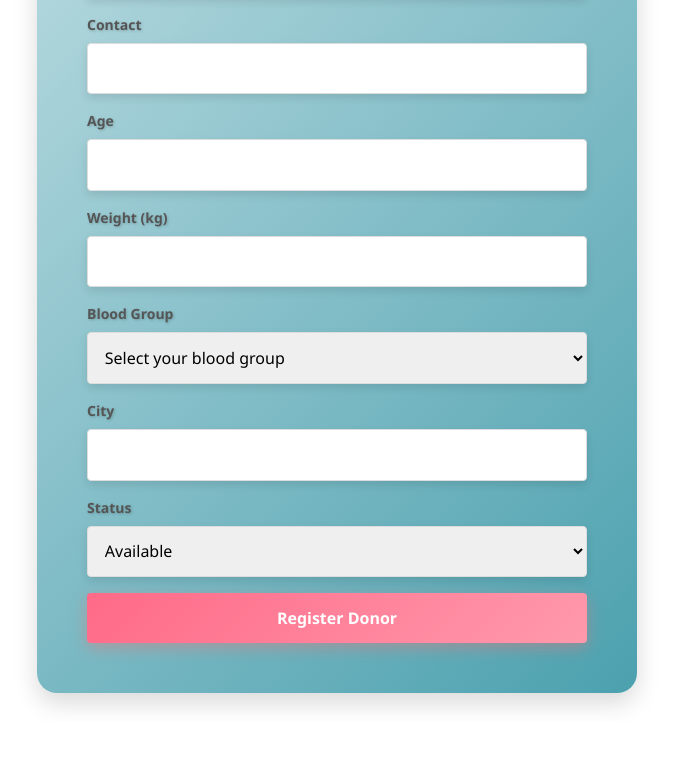
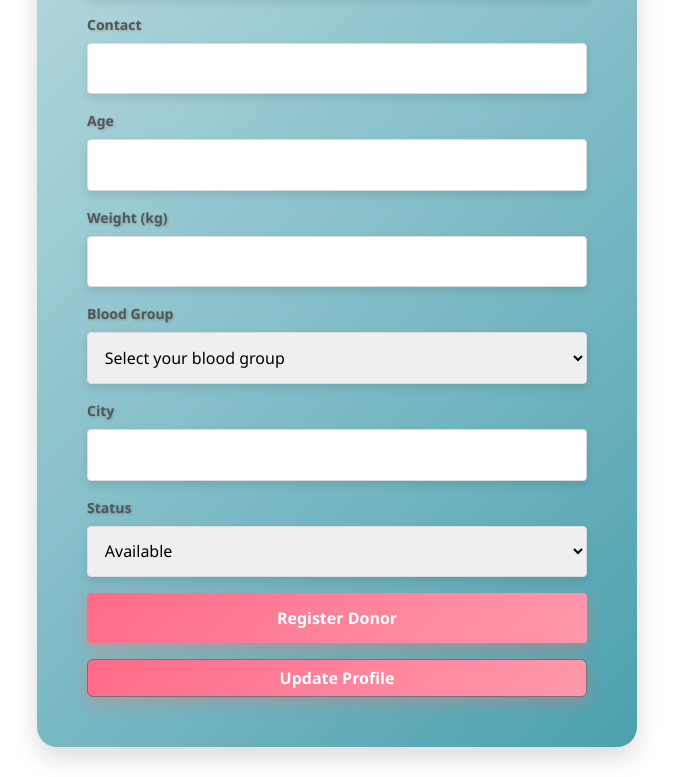
Before and after one commit to Pratikkuntawar/blood_connect, a React (Create React App) app: page /register in a window 1280 px wide. Shown: the part 402-1179 px from the top of the page, without its empty margins (303-976 px from the left). Before the commit the page ends 1125 px from the top, so only its background shows below. Built offline with nearby package versions, Linux system fonts and the light colour scheme.

Commit message:
Update Register.js

```diff
--- a/src/components/Register.js
+++ b/src/components/Register.js
@@ -1,6 +1,6 @@
 import React, { useState } from 'react';
 import './Register.css';
-
+import { useNavigate } from 'react-router-dom';
 const Register = () => {
   const [formData, setFormData] = useState({
     name: '',
@@ -12,7 +12,7 @@ const Register = () => {
     city: '',
     status: 'Available'
   });
-
+  const navigate = useNavigate();
   const handleChange = (e) => {
     const { name, value } = e.target;
     setFormData({ ...formData, [name]: value });
@@ -155,6 +155,12 @@ const Register = () => {
 
         <button type="submit">Register Donor</button>
       </form>
+                  <button
+            className="btn btn-secondary custom-button w-100 mt-3 fw-bold"
+            onClick={() => navigate('/update-donor')}
+          >
+            Update Profile
+          </button>
     </div>
     </div>
   );
```
